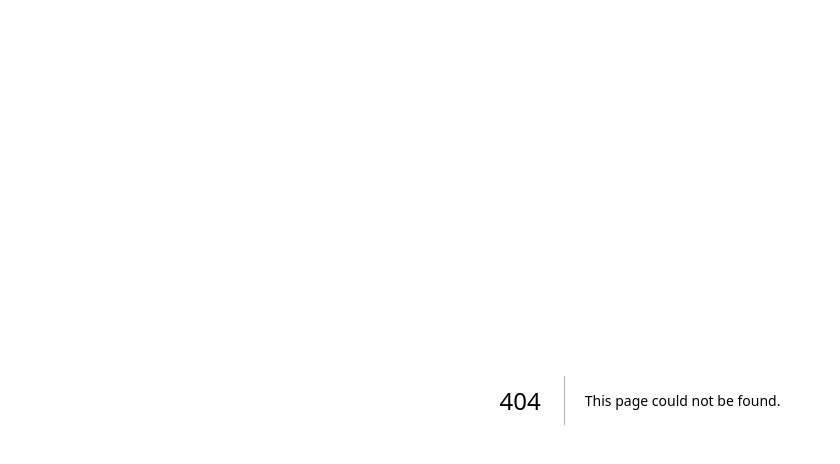
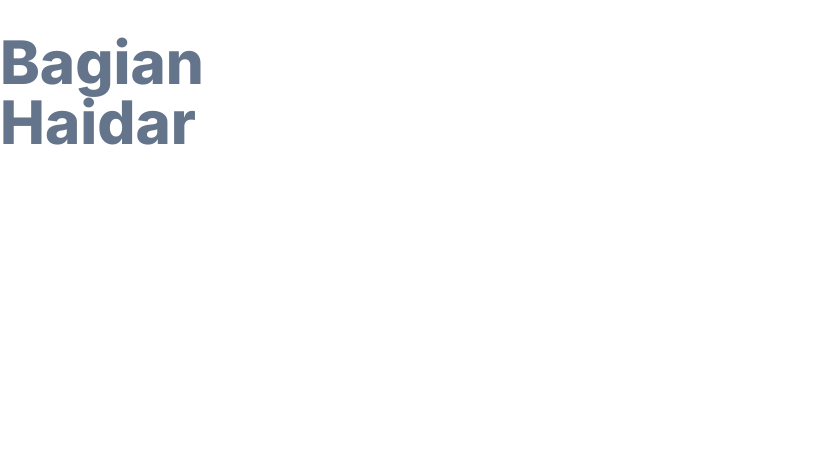
Before and after one commit to tubes-reksti-5/reksti-web-app, a Next.js app in the folder office-nexus/: page /employee_page in a window 1280 px wide. Before the commit this address had no page. Shown: the top 464 px of the page, without its empty margins (0-840 px from the left). Built offline with nearby package versions, Linux system fonts and the light colour scheme.

Commit message:
added the pages for officenexus

```diff
--- /dev/null
+++ b/office-nexus/app/employee_page/page.tsx
@@ -0,0 +1,9 @@
+import Image from "next/image";
+
+export default function Home() {
+  return (
+      <div className="flex w-80 h-20">
+        <h1 className="headline_text text-slate-500">Bagian Haidar</h1>
+      </div>
+  );
+}
--- /dev/null
+++ b/office-nexus/app/room_page/page.tsx
@@ -0,0 +1,9 @@
+import Image from "next/image";
+
+export default function Home() {
+  return (
+      <div className="flex w-80 h-20">
+        <h1 className="headline_text text-slate-500">Bagian Kean</h1>
+      </div>
+  );
+}
```
